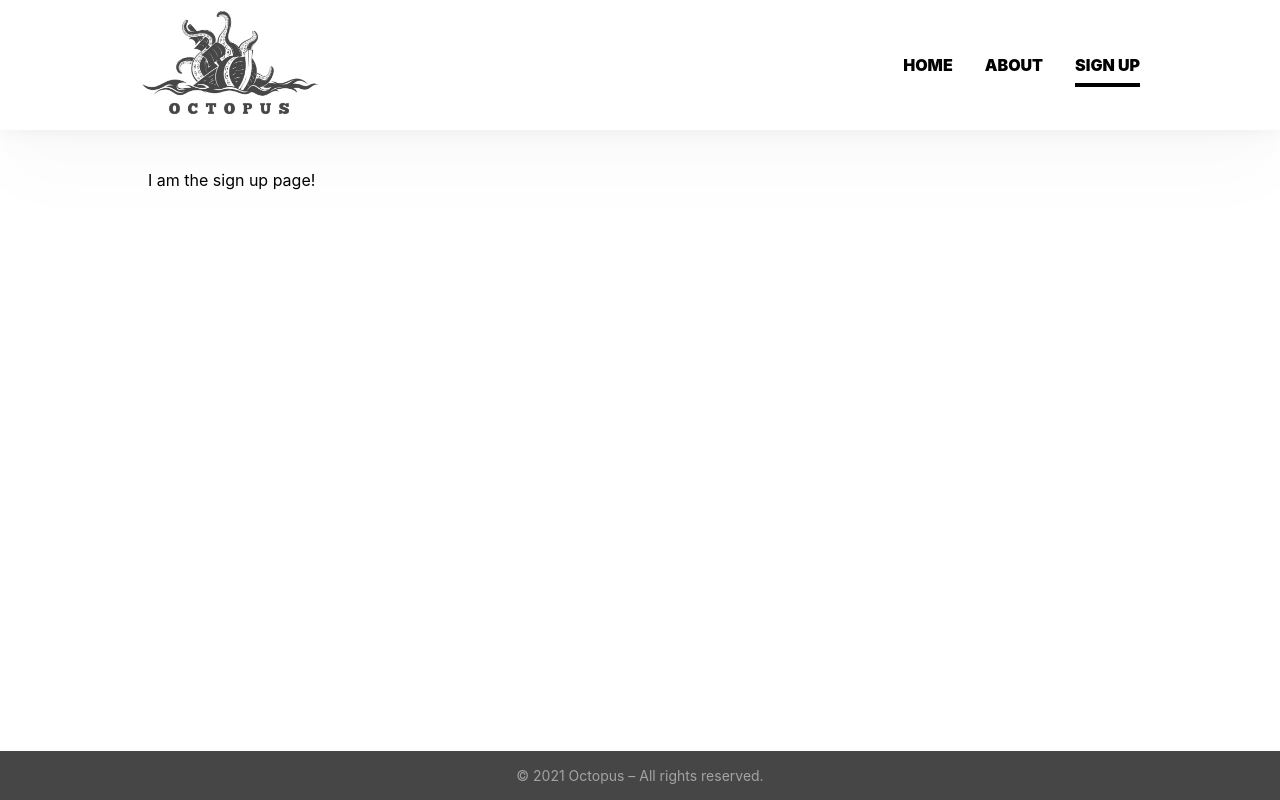
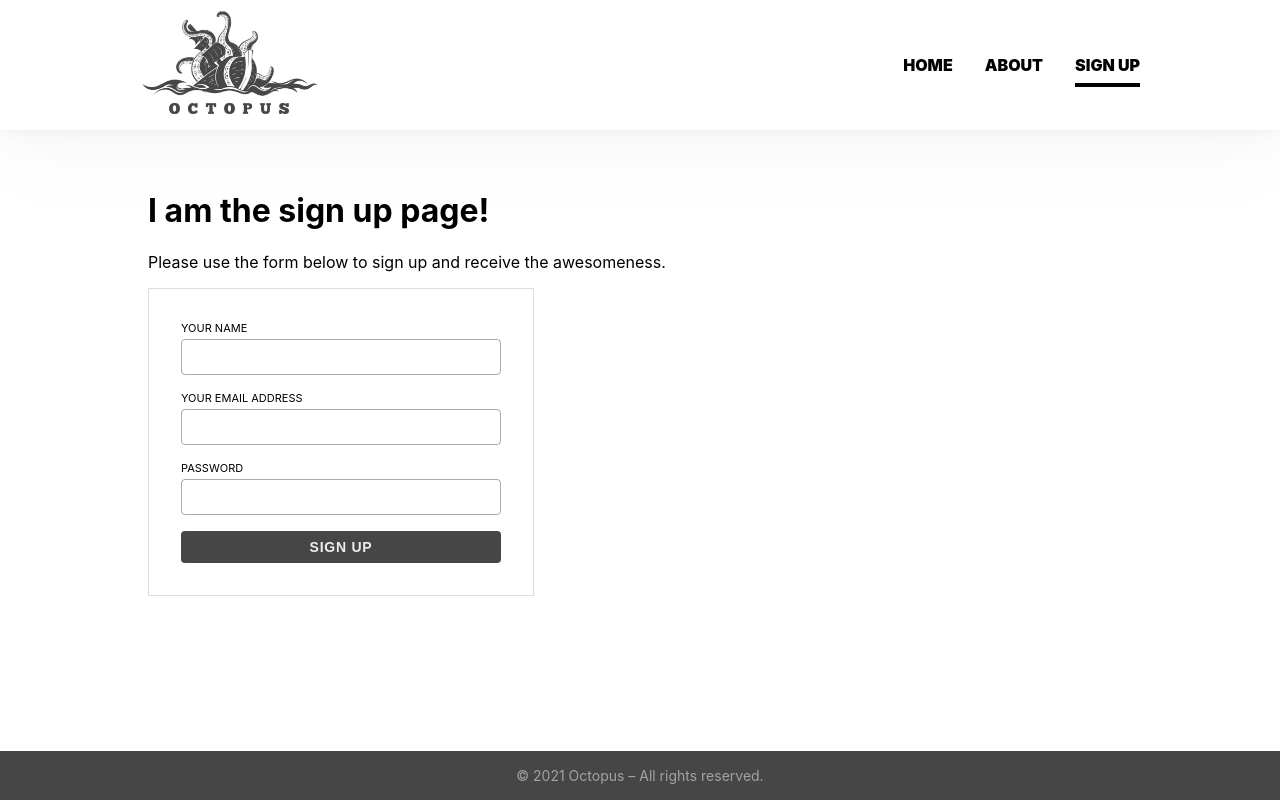
Before and after one commit to jt-courses/class-9-react-router, a React (Create React App) app: page /sign-up in a window 1280 px wide. Built offline with nearby package versions, Linux system fonts and the light colour scheme.

Commit message:
feat: add very simple sign up and login forms

```diff
--- a/src/HomePage.js
+++ b/src/HomePage.js
@@ -1,4 +1,5 @@
 import { Link } from "react-router-dom";
+import { LoginForm } from "./LoginForm";
 import Page from "./Page";
 
 /**
@@ -7,8 +8,11 @@ import Page from "./Page";
 export default function HomePage() {
   return (
     <Page>
-      I am the home page!&nbsp;
-      <Link to="/about">Go to the about page.</Link>
+      <p>
+        I am the home page!&nbsp;
+        <Link to="/about">Go to the about page.</Link>
+      </p>
+      <LoginForm />
     </Page>
   );
 }
--- /dev/null
+++ b/src/LoginForm.js
@@ -0,0 +1,38 @@
+import "./SignUpForm.css";
+
+import React, { useCallback } from "react";
+import { useSignUp } from "./hooks/use-sign-up";
+
+export function LoginForm() {
+  const signup = useSignUp();
+
+  const handleSubmit = useCallback(
+    (e) => {
+      e.preventDefault();
+
+      signup(new FormData(e.target))
+        .then((response) => response.json())
+        .then((result) => {
+          console.log(result);
+        })
+        .catch((error) => {
+          console.error(error);
+        });
+    },
+    [signup]
+  );
+
+  return (
+    <form onSubmit={handleSubmit} className="SignUpForm">
+      <label>
+        Email Address
+        <input type="email" name="email" />
+      </label>
+      <label>
+        Password
+        <input type="password" name="password" />
+      </label>
+      <input type="submit" value="Log In" />
+    </form>
+  );
+}
--- /dev/null
+++ b/src/SignUpForm.css
@@ -0,0 +1,49 @@
+.SignUpForm {
+  border: 1px solid #ddd;
+  padding: 2rem;
+  display: inline-block;
+  width: 320px;
+}
+
+.SignUpForm label,
+.SignUpForm input {
+  display: block;
+  box-sizing: border-box;
+  width: 100%;
+}
+
+.SignUpForm label,
+.SignUpForm input[type="submit"] {
+  text-transform: uppercase;
+}
+
+.SignUpForm label {
+  margin-bottom: 1rem;
+  font-size: 11px;
+}
+
+.SignUpForm input[type="text"],
+.SignUpForm input[type="email"],
+.SignUpForm input[type="password"] {
+  font-size: 22px;
+  border: 1px solid #aaa;
+  border-radius: 4px;
+  margin-top: 4px;
+  padding: 4px 8px;
+}
+
+.SignUpForm input[type="submit"] {
+  padding: 8px 16px;
+  border: none;
+  background: #464646;
+  border-radius: 4px;
+  color: rgb(255 255 255 / 90%);
+  font-size: 14px;
+  font-weight: bold;
+  letter-spacing: 0.75px;
+}
+
+.SignUpForm input[type="submit"]:hover {
+  cursor: pointer;
+  color: rgb(255 255 255 / 100%);
+}
--- /dev/null
+++ b/src/SignUpForm.js
@@ -0,0 +1,42 @@
+import "./SignUpForm.css";
+
+import React, { useCallback } from "react";
+import { useSignUp } from "./hooks/use-sign-up";
+
+export function SignUpForm() {
+  const signup = useSignUp();
+
+  const handleSubmit = useCallback(
+    (e) => {
+      e.preventDefault();
+
+      signup(new FormData(e.target))
+        .then((response) => response.json())
+        .then((result) => {
+          console.log(result);
+        })
+        .catch((error) => {
+          console.error(error);
+        });
+    },
+    [signup]
+  );
+
+  return (
+    <form onSubmit={handleSubmit} className="SignUpForm">
+      <label>
+        Your Name
+        <input type="text" name="name" />
+      </label>
+      <label>
+        Your Email Address
+        <input type="email" name="email" />
+      </label>
+      <label>
+        Password
+        <input type="password" name="password" />
+      </label>
+      <input type="submit" value="Sign Up" />
+    </form>
+  );
+}
--- a/src/SignUpPage.js
+++ b/src/SignUpPage.js
@@ -1,8 +1,15 @@
 import Page from "./Page";
+import { SignUpForm } from "./SignUpForm";
 
 /**
  * Sign up page for our application.
  */
 export default function SignUpPage() {
-  return <Page>I am the sign up page!</Page>;
+  return (
+    <Page>
+      <h1>I am the sign up page!</h1>
+      <p>Please use the form below to sign up and receive the awesomeness.</p>
+      <SignUpForm />
+    </Page>
+  );
 }
--- /dev/null
+++ b/src/hooks/use-fetch.js
@@ -0,0 +1,21 @@
+const BASE_URL = "http://localhost:9000";
+
+function formDataToJSON(data) {
+  const object = {};
+  data.forEach((value, key) => (object[key] = value));
+  return object;
+}
+
+export function useFetch() {
+  return function (url, body, args) {
+    body = body instanceof FormData ? formDataToJSON(body) : body;
+    return fetch(`${BASE_URL}${url}`, {
+      body: JSON.stringify(body),
+      ...args,
+      headers: {
+        "content-type": "application/json",
+        ...args.headers,
+      },
+    });
+  };
+}
--- /dev/null
+++ b/src/hooks/use-sign-up.js
@@ -0,0 +1,17 @@
+import { useCallback } from "react";
+import { useFetch } from "./use-fetch";
+
+export function useSignUp() {
+  const fetch = useFetch();
+
+  const signUp = useCallback(
+    (dto) => {
+      return fetch("/sign-up", dto, {
+        method: "post",
+      });
+    },
+    [fetch]
+  );
+
+  return signUp;
+}
```
Also changed, not shown: src/hooks/use-log-in.js (added, +17 -0 lines).
